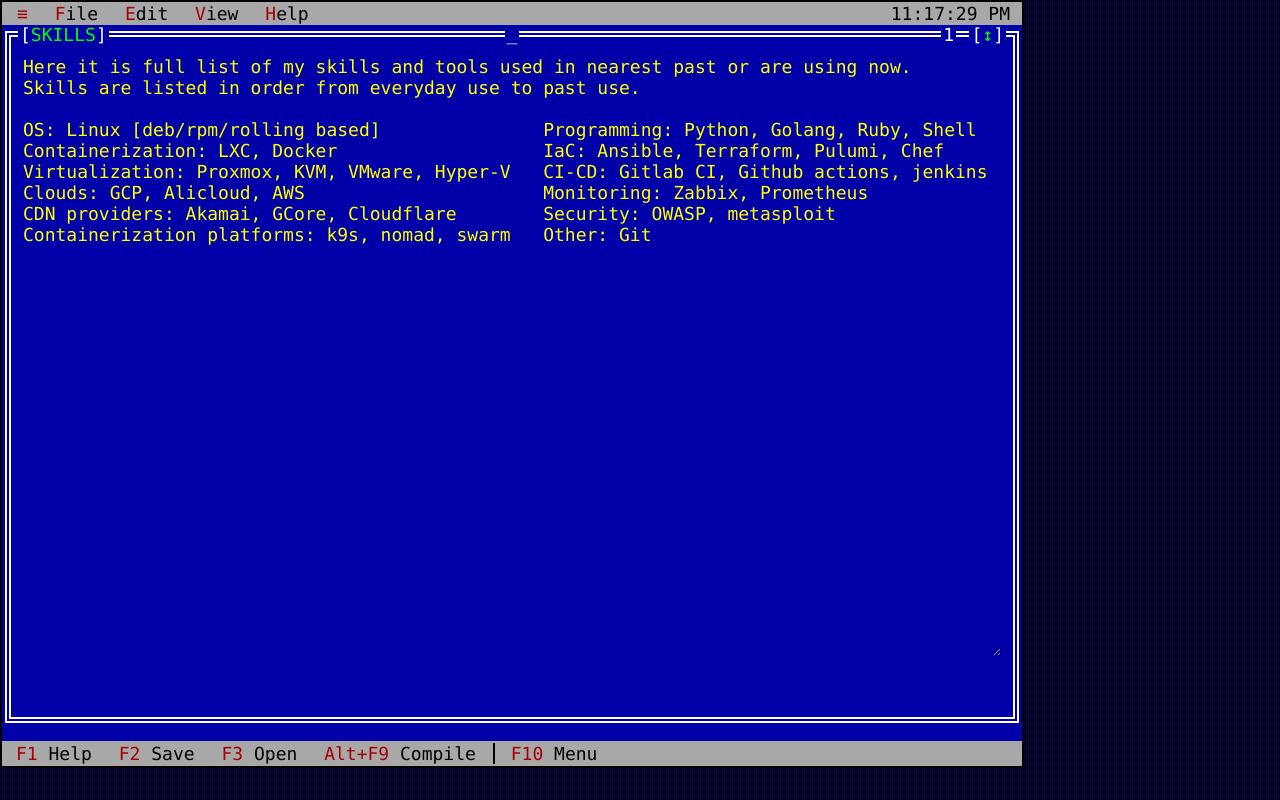
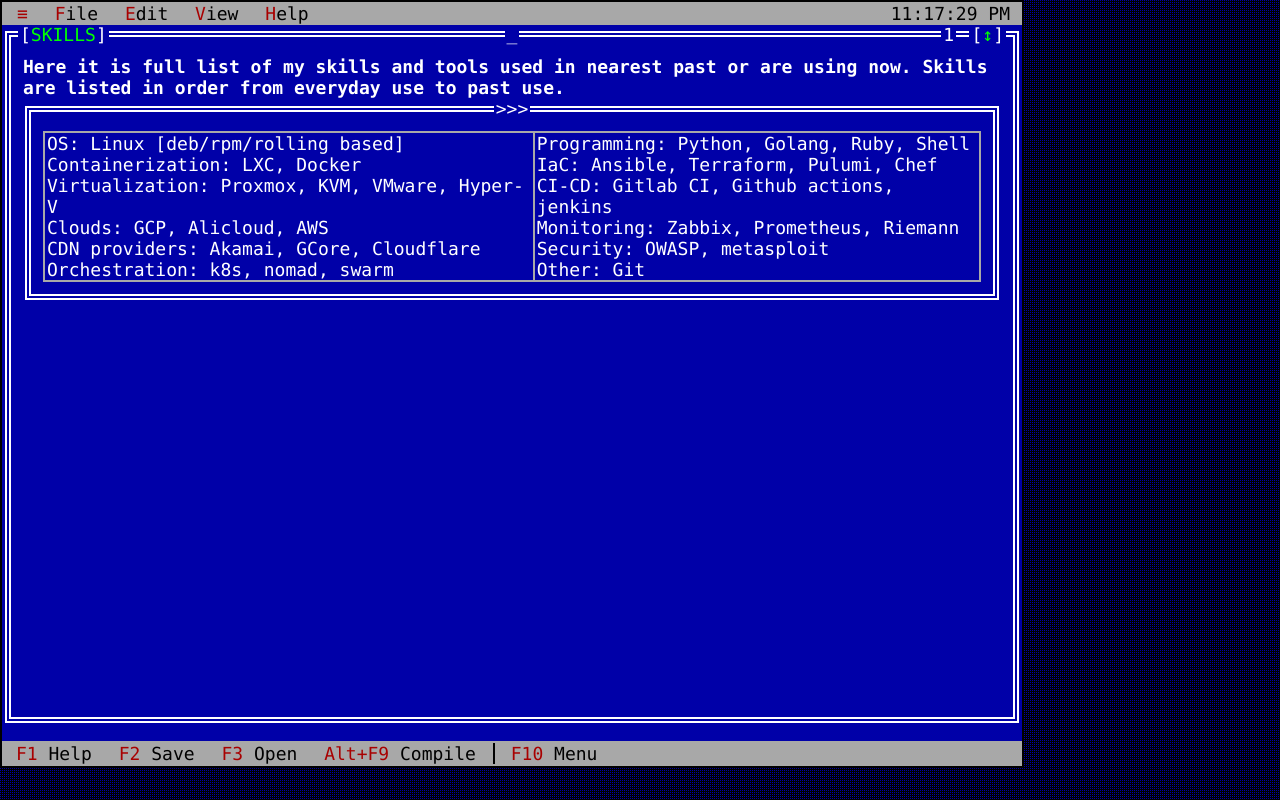
Before and after one commit to dronov/cv.dronov.net, a Flask app: page /skills/ in a window 1280 px wide. Run offline with Flask 3, Linux system fonts and the light colour scheme.

Commit message:
update skills page

```diff
--- a/templates/skills.html
+++ b/templates/skills.html
@@ -166,18 +166,43 @@
                 <span class="tui-fieldset-button"><span class="green-255-text">↕</span></span>
                 <span class="tui-fieldset-text top right" style="margin-right: 50px">1</span>
                 <span class="tui-fieldset-button left"><span class="green-255-text">SKILLS</span></span>
+                <b>Here it is full list of my skills and tools used in nearest past or are using now.
+                    Skills are listed in order from everyday use to past use.</b>
+                <fieldset class="tui-fieldset">
+                    <legend class="center">>>></legend>
+                    <table class="tui-table hovered-cyan">
+                        <thead>
+
+                        </thead>
+                        <tbody>
+                            <tr>
+                                <td>OS: Linux [deb/rpm/rolling based] </td>
+                                <td>Programming: Python, Golang, Ruby, Shell</td>
+                            </tr>
+                            <tr>
+                                <td>Containerization: LXC, Docker </td>
+                                <td>IaC: Ansible, Terraform, Pulumi, Chef</td>
+                            </tr>
+                            <tr>
+                                <td>Virtualization: Proxmox, KVM, VMware, Hyper-V </td>
+                                <td>CI-CD: Gitlab CI, Github actions, jenkins</td>
+                            </tr>
+                            <tr>
+                                <td>Clouds: GCP, Alicloud, AWS </td>
+                                <td>Monitoring: Zabbix, Prometheus, Riemann</td>
+                            </tr>
+                            <tr>
+                                <td>CDN providers: Akamai, GCore, Cloudflare </td>
+                                <td>Security: OWASP, metasploit</td>
+                            </tr>
+                           <tr>
+                                <td>Orchestration: k8s, nomad, swarm</td>
+                                <td>Other: Git</td>
+                            </tr>
+                        </tbody>
+                    </table>
+                </fieldset>
                 <span class="tui-fieldset-text" style="margin-left: 50px;">&nbsp;1:1&nbsp;</span>
-                <textarea class="tui-textarea full-width" style="height: 600px; overflow: scroll;">
-Here it is full list of my skills and tools used in nearest past or are using now.
-Skills are listed in order from everyday use to past use.
-
-OS: Linux [deb/rpm/rolling based]               Programming: Python, Golang, Ruby, Shell
-Containerization: LXC, Docker                   IaC: Ansible, Terraform, Pulumi, Chef
-Virtualization: Proxmox, KVM, VMware, Hyper-V   CI-CD: Gitlab CI, Github actions, jenkins
-Clouds: GCP, Alicloud, AWS                      Monitoring: Zabbix, Prometheus
-CDN providers: Akamai, GCore, Cloudflare        Security: OWASP, metasploit
-Containerization platforms: k9s, nomad, swarm   Other: Git
-                </textarea>
             </fieldset>
         </div>
 
```
